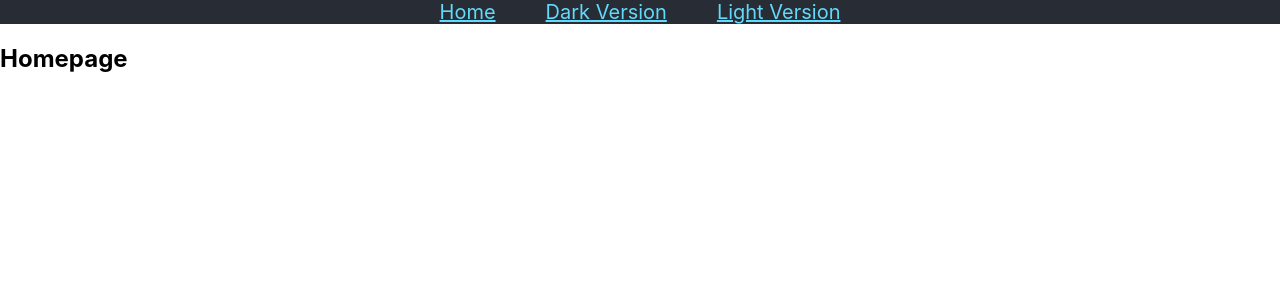
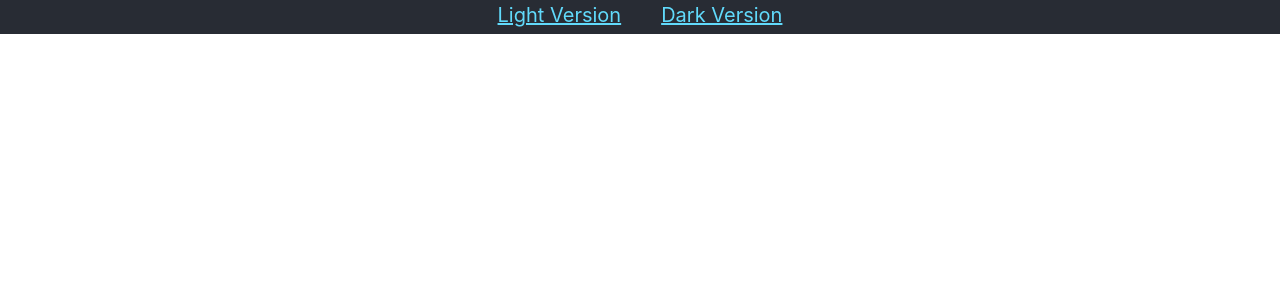
Before and after one commit to LightPat/CS-480B-HW1, a React (Create React App) app: page / in a window 1280 px wide. Shown: the top 300 px of the page. Built offline with nearby package versions, Linux system fonts and the light colour scheme.

Commit message:
reading privacy policy text file

```diff
--- a/src/App.css
+++ b/src/App.css
@@ -1,5 +1,5 @@
-.App {
-  text-align: center;
+body {
+  background-color: #ffffff;
 }
 
 .Nav-bar {
@@ -11,6 +11,6 @@
 }
 
 .Nav-element {
-  padding: 0px 25px;
+  padding: 3px 20px 7px 20px;
   color: #61dafb;
 }
--- a/src/App.js
+++ b/src/App.js
@@ -1,23 +1,22 @@
 import './App.css';
 import { BrowserRouter as Router, Routes, Route, Link } from "react-router-dom";
-import Home from './pages/Home.js';
 import Dark from './pages/Dark.js';
 import Light from './pages/Light.js';
 import ErrorPage from './pages/ErrorPage.js';
 
 function App() {
   return (
-    <Router className='App'>
+    <Router>
       <nav className='Nav-bar'>
-        <Link to="/" className='Nav-element'>Home</Link>
+        <Link to="/light" className='Nav-element'>Light Version</Link>
         <Link to="/dark" className='Nav-element'>Dark Version</Link>
-        <Link to="/light" className='Nav-element'>Light Version</Link>
       </nav>
 
       <Routes>
-        <Route path="/" element={<Home />} />
+        <Route path="/" />
+        <Route path="/light" element={<Light />} />
         <Route path="/dark" element={<Dark />} />
-        <Route path="/light" element={<Light />} />
+        {/* <Route path="/privacypolicy" element={<PrivacyPolicy />} /> */}
         <Route path="*" element={<ErrorPage />} />
       </Routes>
     </Router>
--- a/src/pages/Dark.js
+++ b/src/pages/Dark.js
@@ -1,11 +1,26 @@
 import React from "react";
+import privacypolicy from './Privacy Policy.txt';
+
+function readPrivacyPolicyFile() {
+  fetch(privacypolicy)
+  .then(response => response.text())
+  .then(data => {
+    const element = document.getElementById("privacy-policy")
+    element.innerHTML = data;
+    return data
+  })
+}
 
 function Dark() {
   return (
     <div>
-        <h2>Dark page</h2>
+      <h1>Dark page</h1>
+
+      <p id="privacy-policy">{readPrivacyPolicyFile()}</p>
     </div>
   );
 }
 
+
+
 export default Dark;
--- a/src/pages/Home.js
+++ /dev/null
@@ -1,11 +0,0 @@
-import React from "react";
-
-function Home() {
-    return (
-      <div>
-        <h2>Homepage</h2>
-      </div>
-    );
-  }
-
-  export default Home;
```
Lines whose indentation alone changed are shown as unchanged.
